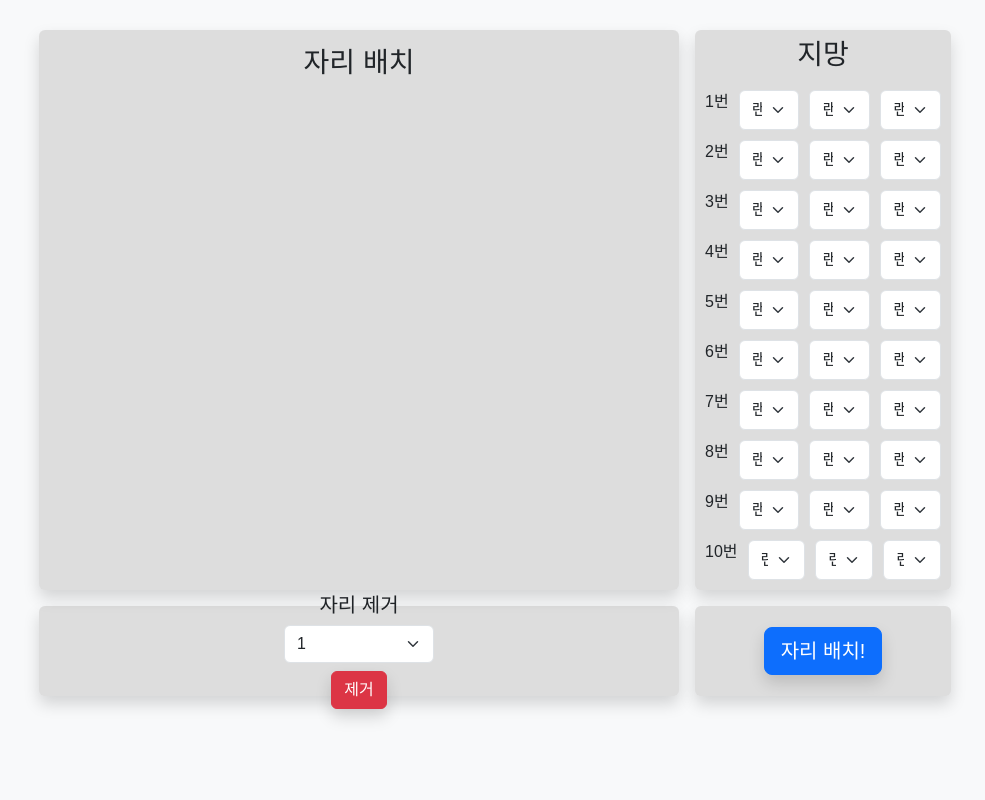
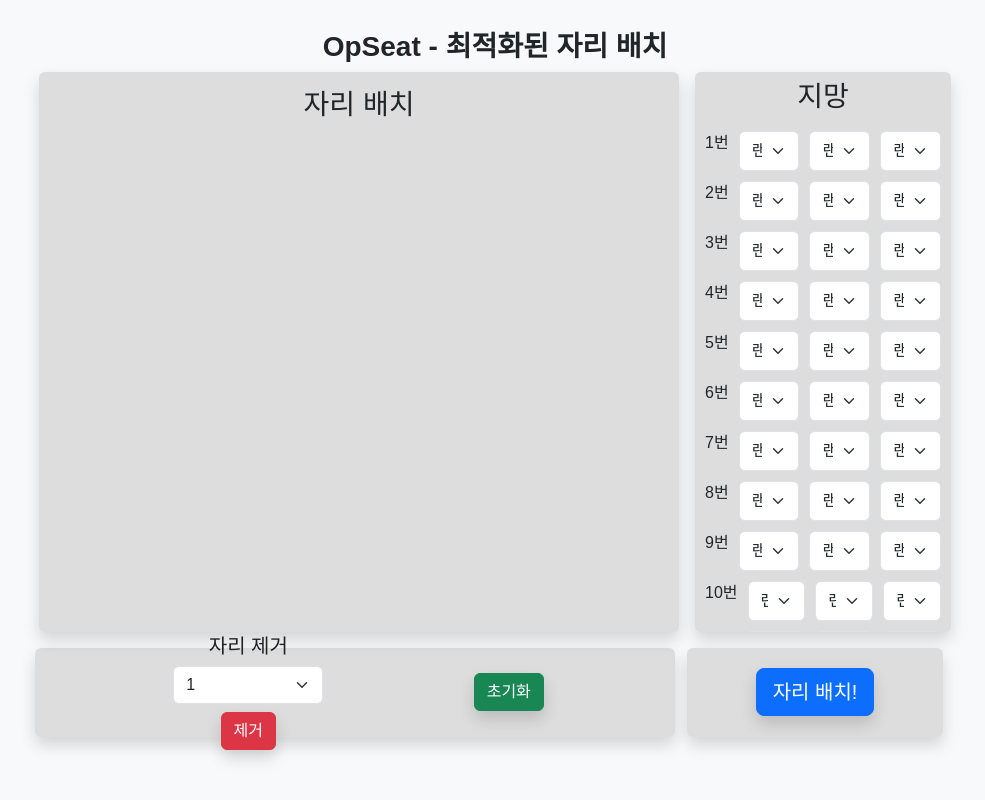
Before and after one commit to dohyun854/opseat, a Node server app: page /main in a window 1280 px wide. Shown: the whole page, without its empty margins (145-1130 px from the left). Run offline with Node 20, Linux system fonts and the light colour scheme; some web fonts are replaced.

Commit message:
Add favicon & Add reset feature
2024.10.13

```diff
--- a/public/index.html
+++ b/public/index.html
@@ -4,6 +4,7 @@
   <meta charset="UTF-8">
   <meta name="viewport" content="width=device-width, initial-scale=1.0">
   <title>OpSeat - 최적화된 자리 배치</title>
+  <link rel="icon" type="image/x-icon" href="/images/logo.png">
   <link rel="stylesheet" href="https://maxcdn.bootstrapcdn.com/bootstrap/4.5.2/css/bootstrap.min.css">
   <link rel="stylesheet" href="font.css">
   <style>
--- a/views/main.ejs
+++ b/views/main.ejs
@@ -3,14 +3,15 @@
 <head>
     <meta charset="UTF-8">
     <meta name="viewport" content="width=device-width, initial-scale=1.0">
-    <title>OpSeat - 최적의 자리 배치</title>
-    <link rel="stylesheet" href="https://stackpath.bootstrapcdn.com/bootstrap/4.5.2/css/bootstrap.min.css">
+    <title>OpSeat - 최적화된 자리 배치</title>
+    <link rel="icon" type="image/x-icon" href="/images/logo.png">
     <link href="https://cdn.jsdelivr.net/npm/bootstrap@5.3.0/dist/css/bootstrap.min.css" rel="stylesheet">
     <link rel="stylesheet" href="/font.css">
     <link rel="stylesheet" href="/style.css">
 </head>
 
 <body class="d-flex flex-column align-items-center bg-light">
+    <h3 class="display-7 bold-text">OpSeat - 최적화된 자리 배치</h3>
     <div class="container-fluid d-flex flex-row justify-content-center align-items-center">
 
         <!-- main container -->
@@ -22,7 +23,7 @@
         </div>
 
         <!-- dropbox container -->
-        <div class="d-flex flex-column align-items-center ml-3">
+        <div class="d-flex flex-column align-items-center ms-3">
 
             <div id="drop-container-wrapper" class="drop-container-wrapper rounded shadow d-flex flex-column align-items-center">
                 <h3 class="display-7 mt-2">지망</h3>
@@ -50,9 +51,10 @@
     </div>
 
     <div class="container-fluid d-flex flex-row justify-content-center align-items-center">
+        <!--low container left-->
+        <div class="low-container-left row d-flex justify-content-center flex-column mt-3 mb-4 rounded shadow">
 
-        <!--low container left-->
-        <div class="low-container-left align-items-center d-flex flex-column justify-content-center mt-3 mb-4 rounded shadow">
+            <div class="align-items-center d-flex flex-column col-8">
                 <h5 class="mt-2">자리 제거</h5>
                 <select id="remove-dropdown" class="form-select" data-bs-toggle="dropdown">
                     <% for (let i = 1; i <= rows * columns; i++) { %>
@@ -62,8 +64,14 @@
                 <button id="remove-button" class="btn btn-danger mt-2 mb-2 shadow">제거</button>
             </div>
 
+            <div class="col-4">
+                <button onClick="window.location.reload()" class="btn btn-success mt-2 mb-2 shadow">초기화</button>
+            </div>
+
+        </div>
+
         <!--low container right-->
-        <div class="low-container-right align-items-center d-flex justify-content-center mt-3 mb-4 rounded shadow ml-3">
+        <div class="low-container-right align-items-center justify-content-center d-flex mt-3 mb-4 rounded shadow ms-4">
             <button id="start" class="btn btn-primary btn-lg shadow">자리 배치!</button>
         </div>
 
@@ -73,7 +81,7 @@
     <div id="toast-container" class="toast-container position-fixed top-0 end-0 p-3">
         <div id="remove-toast" class="toast" role="alert" aria-live="assertive" aria-atomic="true">
           <div class="toast-header">
-            <img src="..." class="rounded me-2 shadow" alt="...">
+            <img src="/images/logo.png" class="rounded me-2 shadow">
             <strong class="me-auto">안내</strong>
             <small class="text-body-secondary">just now</small>
             <button type="button" class="btn-close" data-bs-dismiss="toast" aria-label="Close"></button>
```
Also changed, not shown: images/logo.png (added). Lines whose indentation alone changed are shown as unchanged.
